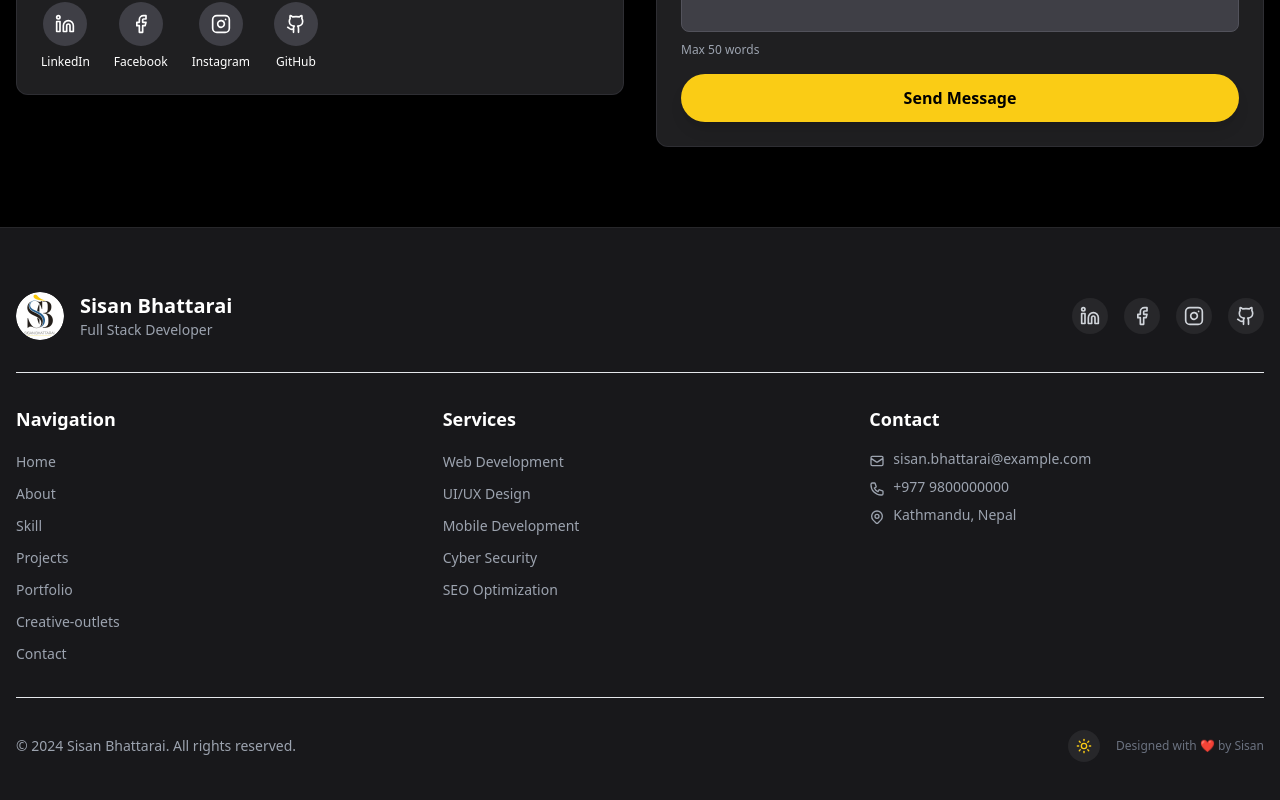
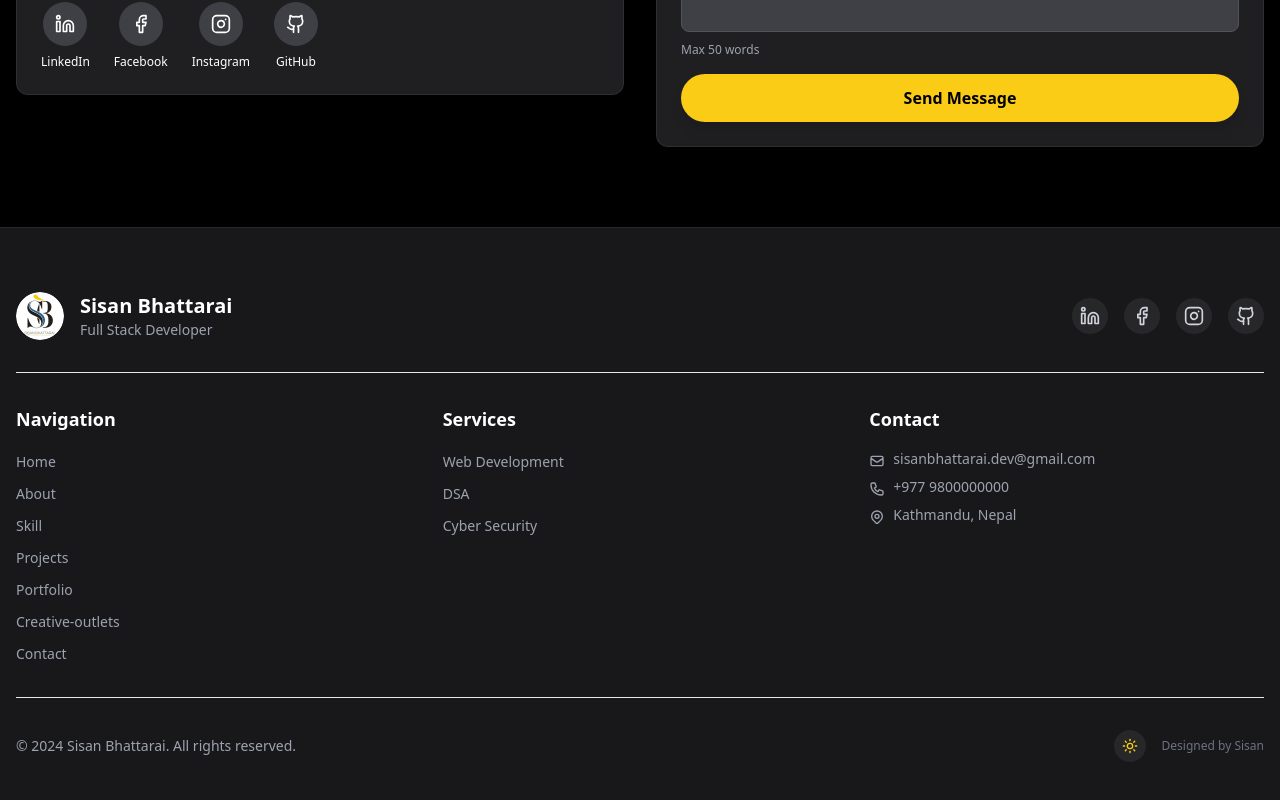
Before and after one commit to Seesonn/sisanwebsite, a React (Create React App) app: page / in a window 1280 px wide. Shown: the part 4884-5684 px from the top of the page. Built offline with nearby package versions, Linux system fonts and the light colour scheme.

Commit message:
Update port.js

```diff
--- a/src/port.js
+++ b/src/port.js
@@ -1274,7 +1274,7 @@ export default function Portfolio() {
                 Services
               </h4>
               <ul className="space-y-2">
-                {["Web Development", "UI/UX Design", "Mobile Development", "Cyber Security", "SEO Optimization"].map(
+                {["Web Development", "DSA", "Cyber Security"].map(
                   (service, index) => (
                     <li key={index}>
                       <span className={`text-sm ${theme === "dark" ? "text-gray-400" : "text-gray-600"}`}>
@@ -1309,7 +1309,7 @@ export default function Portfolio() {
                     </svg>
                   </span>
                   <span className={`text-sm ${theme === "dark" ? "text-gray-400" : "text-gray-600"}`}>
-                    sisan.bhattarai@example.com
+                    sisanbhattarai.dev@gmail.com
                   </span>
                 </li>
                 <li className="flex items-start">
@@ -1384,7 +1384,7 @@ export default function Portfolio() {
               </motion.button>
 
               <span className={`text-xs ${theme === "dark" ? "text-gray-500" : "text-gray-400"}`}>
-                Designed with ❤️ by Sisan
+                Designed by Sisan
               </span>
             </div>
           </div>
```
